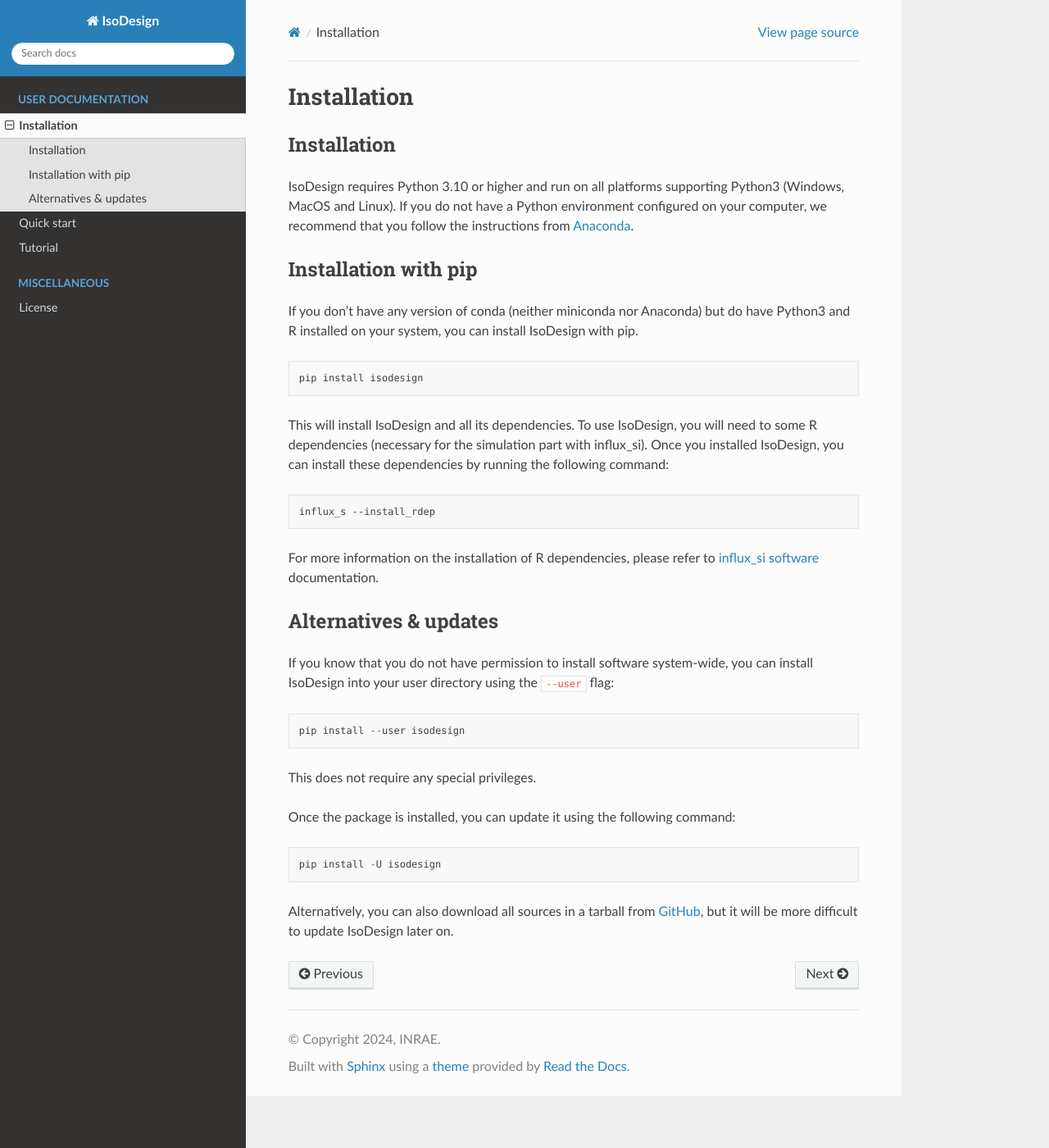
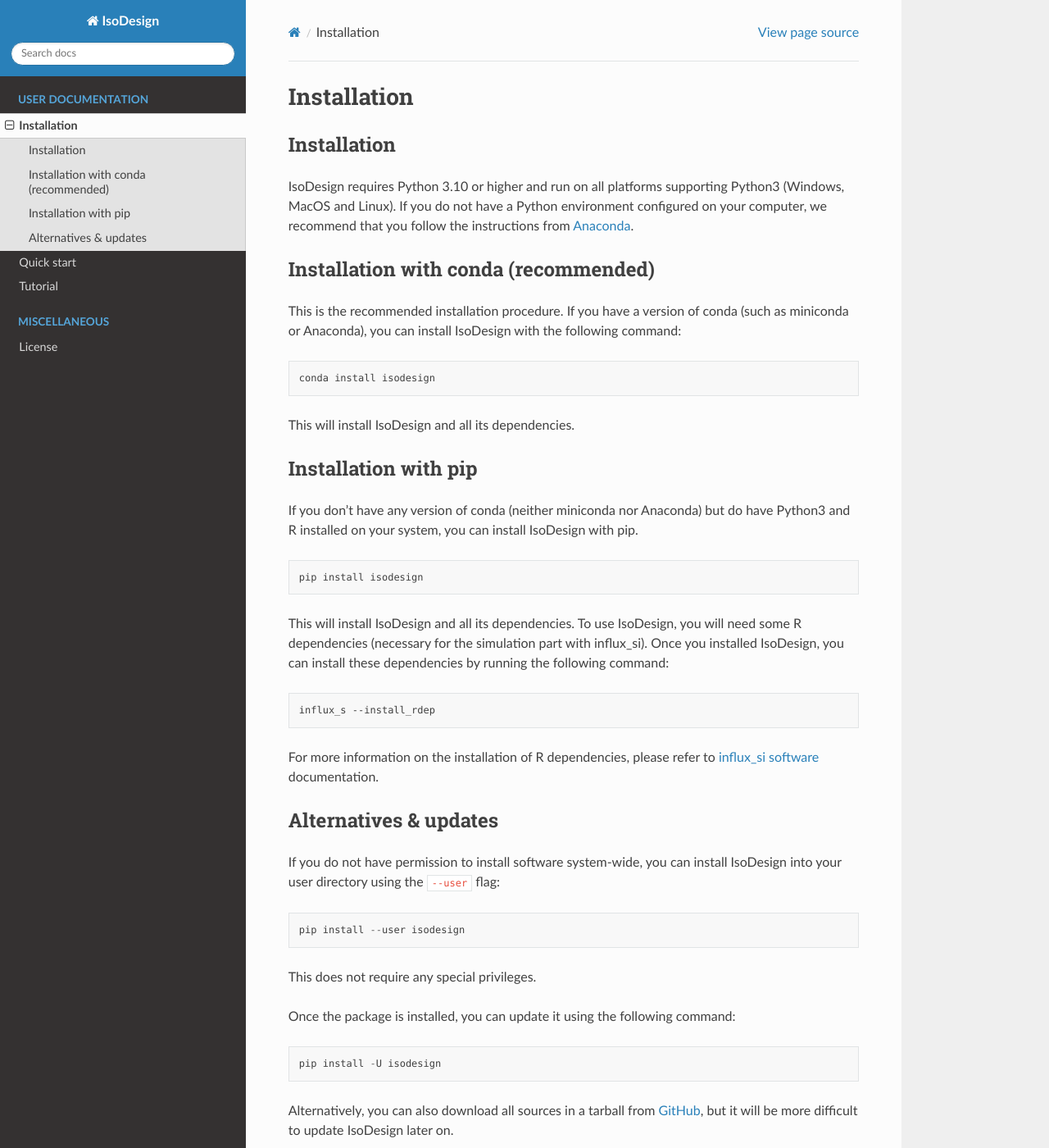
Before and after one commit to MetaboHUB-MetaToul-FluxoMet/IsoDesign, a Sphinx documentation site: the page built from docs/installation.rst, in a window 1280 px wide and 1400 px high. Shown: the whole window at 82% size. Built offline with Sphinx 7.4.7 and the Read the Docs theme 3.1.0, drawn with Linux system fonts in a browser that asks for light colours.

Commit message:
update doc (installation)

```diff
--- a/docs/installation.rst
+++ b/docs/installation.rst
@@ -7,6 +7,18 @@
 IsoDesign requires Python 3.10 or higher and run on all platforms supporting Python3 (Windows, MacOS and Linux).
 If you do not have a Python environment configured on your computer, we recommend that you follow the instructions
 from `Anaconda <https://www.anaconda.com/download/>`_.
+
+
+Installation with conda (recommended)
+-------------------------
+
+This is the recommended installation procedure. If you have a version of conda (such as miniconda or Anaconda), you can install IsoDesign with the following command:
+
+.. code-block:: bash
+
+    conda install isodesign
+
+This will install IsoDesign and all its dependencies.
 
 
 Installation with pip
@@ -20,7 +32,7 @@
 
     pip install isodesign
 
-This will install IsoDesign and all its dependencies. To use IsoDesign, you will need to some R dependencies (necessary for the simulation part with influx_si).
+This will install IsoDesign and all its dependencies. To use IsoDesign, you will need some R dependencies (necessary for the simulation part with influx_si).
 Once you installed IsoDesign, you can install these dependencies by running the following command:
 
 .. code-block:: bashy
@@ -33,7 +45,7 @@
 Alternatives & updates
 ----------------------
 
-If you know that you do not have permission to install software system-wide, you can install IsoDesign into your user directory using the :samp:`--user` flag:
+If you do not have permission to install software system-wide, you can install IsoDesign into your user directory using the :samp:`--user` flag:
 
 .. code-block::
 
```
